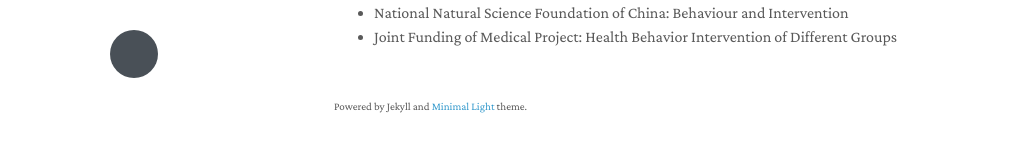
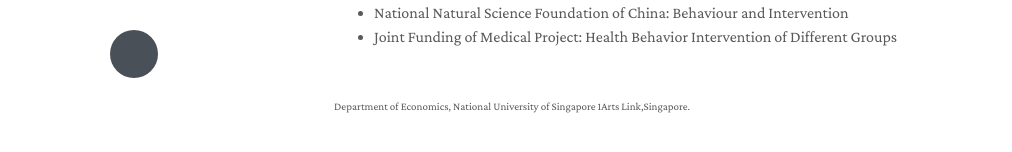
Before and after one commit to Yanli-susan/yanli-susan.github.io, a Jekyll site: the page built from index.md, in a window 1280 px wide and 900 px high, scrolled down 534 px. Shown: the part 713-865 px from the top of the window, without its empty margins (136-1148 px from the left). Built offline with Jekyll 4.4.1, drawn with Linux system fonts in a browser that asks for light colours; nearby versions of some CDN libraries; a style sheet for code colours, icons or effects is not loaded; our own code applies the rules of GitHub Pages for plain Markdown files.

Commit message:
Update homepage.html

```diff
--- a/_layouts/homepage.html
+++ b/_layouts/homepage.html
@@ -52,7 +52,7 @@
 
       <br>
 
-      <p><small>Powered by Jekyll and <a href="https://github.com/yaoyao-liu/minimal-light" target="_blank" rel="noopener">Minimal Light</a> theme.</small></p>
+      <p><small>Department of Economics, National University of Singapore 1Arts Link,Singapore.</small></p>
 
       </section>
       <footer>
```
